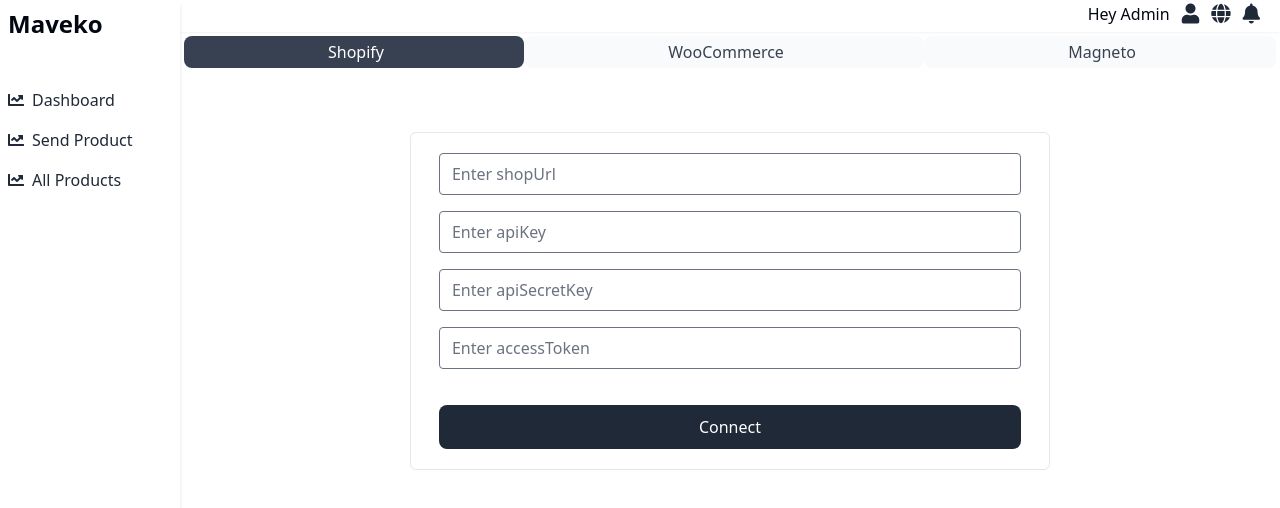
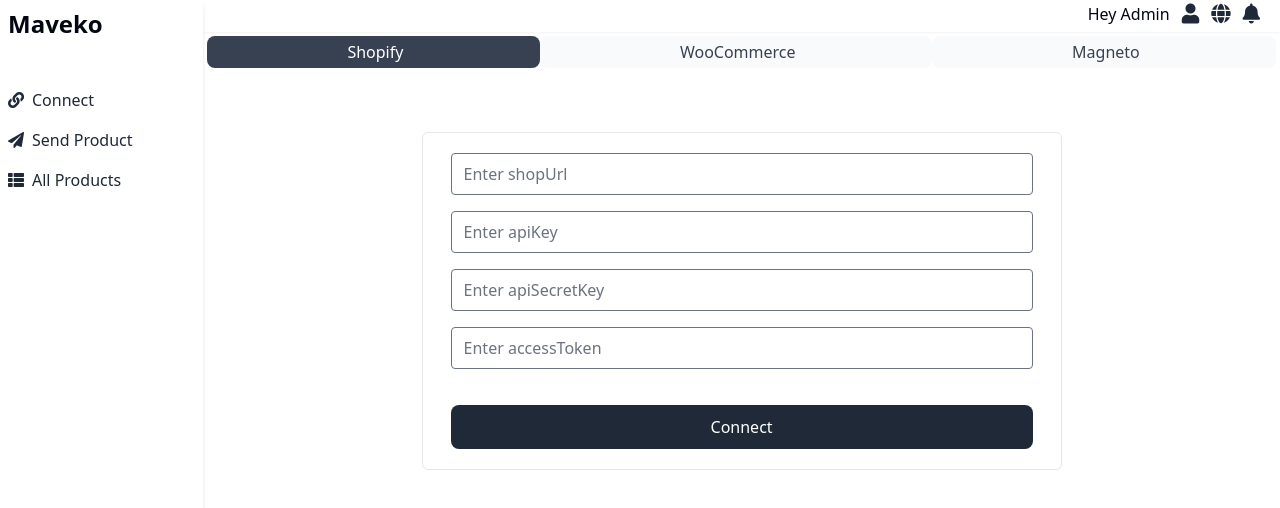
Before and after one commit to Yordaaa/Shopify_Dashboard, a React (Vite) app: page / in a window 1280 px wide. Shown: the top 508 px of the page. Built offline with nearby package versions, Linux system fonts and the light colour scheme.

Commit message:
updated side nav

```diff
--- a/src/Dashboard/SideNav.tsx
+++ b/src/Dashboard/SideNav.tsx
@@ -2,7 +2,7 @@ import { Link } from "react-router-dom";
 
 function SideNav() {
   return (
-    <div className="left-0 w-52 min-h-screen z-50 bg-white use shadow-md p-1">
+    <div className="left-0 w-60 min-h-screen z-50 bg-white use shadow-md p-1">
       <div className="">
         <h2 className="text-2xl font-semibold p-1 mb-10">Maveko</h2>
       </div>
@@ -13,8 +13,8 @@ function SideNav() {
               to="/"
               className="flex items-center p-1 text-gray-800 rounded-lg hover:bg-gray-700 hover:text-white"
             >
-              <i className="fas fa-chart-line mr-2"></i>
-              Dashboard
+              <i className="fas fa-link mr-2"></i>
+              Connect
             </Link>
           </li>
           <li>
@@ -22,7 +22,7 @@ function SideNav() {
               to="sendproduct"
               className="flex items-center p-1 text-gray-800 rounded-lg hover:bg-gray-700 hover:text-white"
             >
-              <i className="fas fa-chart-line mr-2"></i>
+              <i className="fas fa-paper-plane mr-2"></i>
               Send Product
             </Link>
           </li>
@@ -31,7 +31,7 @@ function SideNav() {
               to="/product"
               className="flex items-center p-1 text-gray-800 rounded-lg hover:bg-gray-700 hover:text-white"
             >
-              <i className="fas fa-chart-line mr-2"></i>
+              <i className="fas fa-th-list mr-2"></i>
               All Products
             </Link>
           </li>
```
